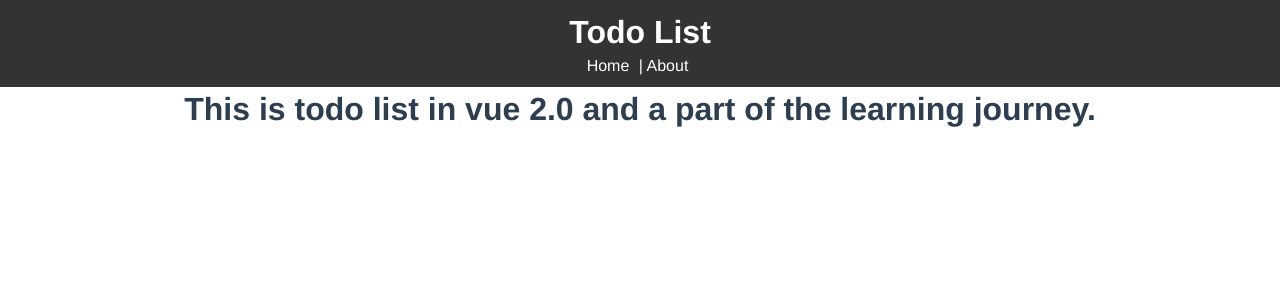
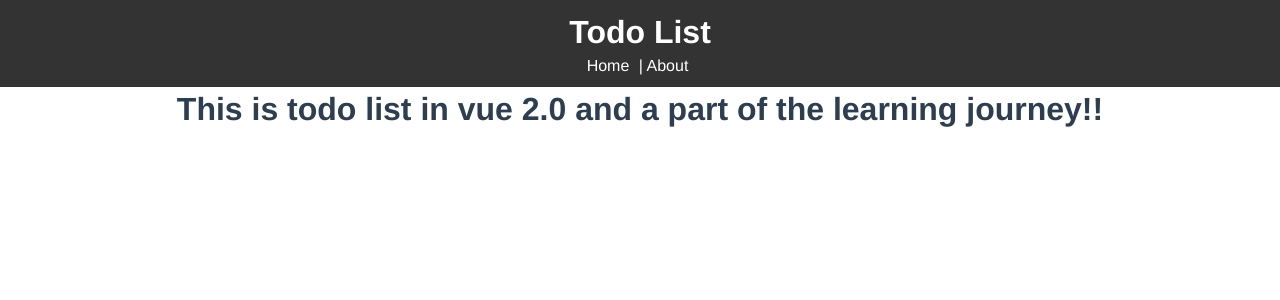
Before and after one commit to hamza-rampura/13_Vue_todo, a Vue app: page /#/about in a window 1280 px wide. Shown: the top 300 px of the page. Built offline with nearby package versions, Linux system fonts and the light colour scheme.

Commit message:
minor update

```diff
--- a/src/views/AboutView.vue
+++ b/src/views/AboutView.vue
@@ -1,7 +1,7 @@
 <template>
 	<div class="about">
 		<h1>
-			This is todo list in vue 2.0 and a part of the learning journey.
+			This is todo list in vue 2.0 and a part of the learning journey!!
 		</h1>
 	</div>
 </template>
```
